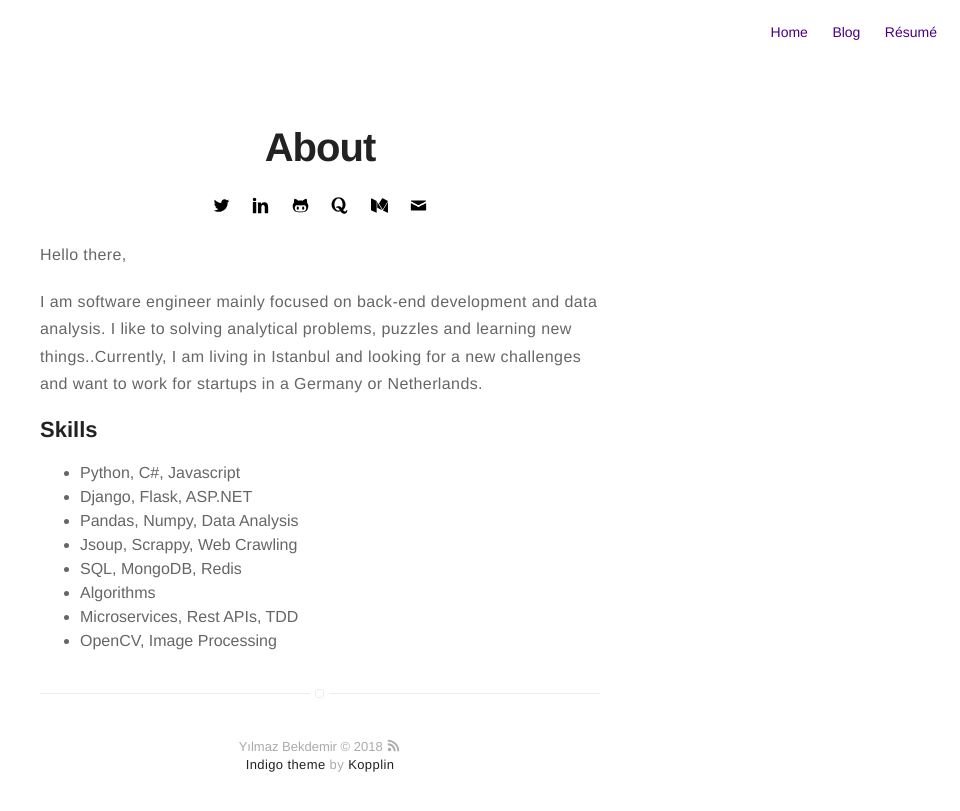
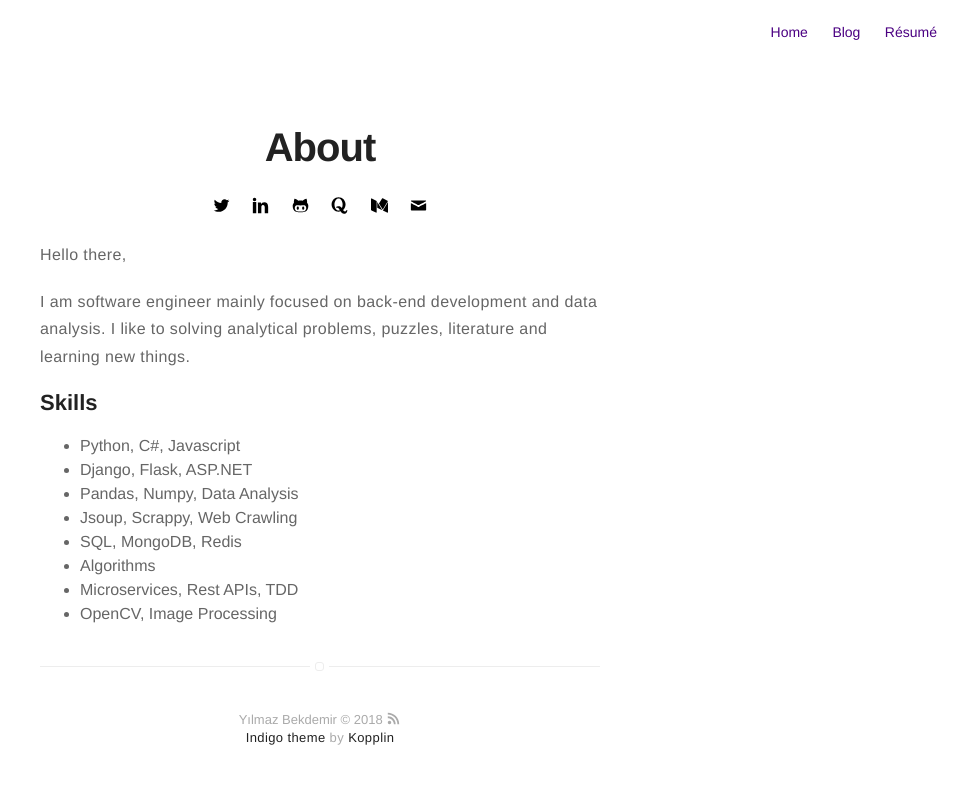
Before and after one commit to ybekdemir/ybekdemir.github.io, a Jekyll site: the page built from about.md, in a window 1280 px wide. Shown: the top 811 px of the page, without its empty margins (320-1280 px from the left). Built offline with Jekyll 4.4.1, drawn with Linux system fonts in a browser that asks for light colours.

Commit message:
Update about.md

```diff
--- a/about.md
+++ b/about.md
@@ -5,7 +5,7 @@ layout: page
 
 Hello there,
 <p>I am software engineer mainly focused on back-end development and data analysis.
- I like to solving analytical problems, puzzles and learning new things..Currently, I am living in Istanbul and looking for a new challenges and want to work for startups in a Germany or Netherlands.
+ I like to solving analytical problems, puzzles, literature and learning new things.
  </p>
 
 <h2>Skills</h2>
```
